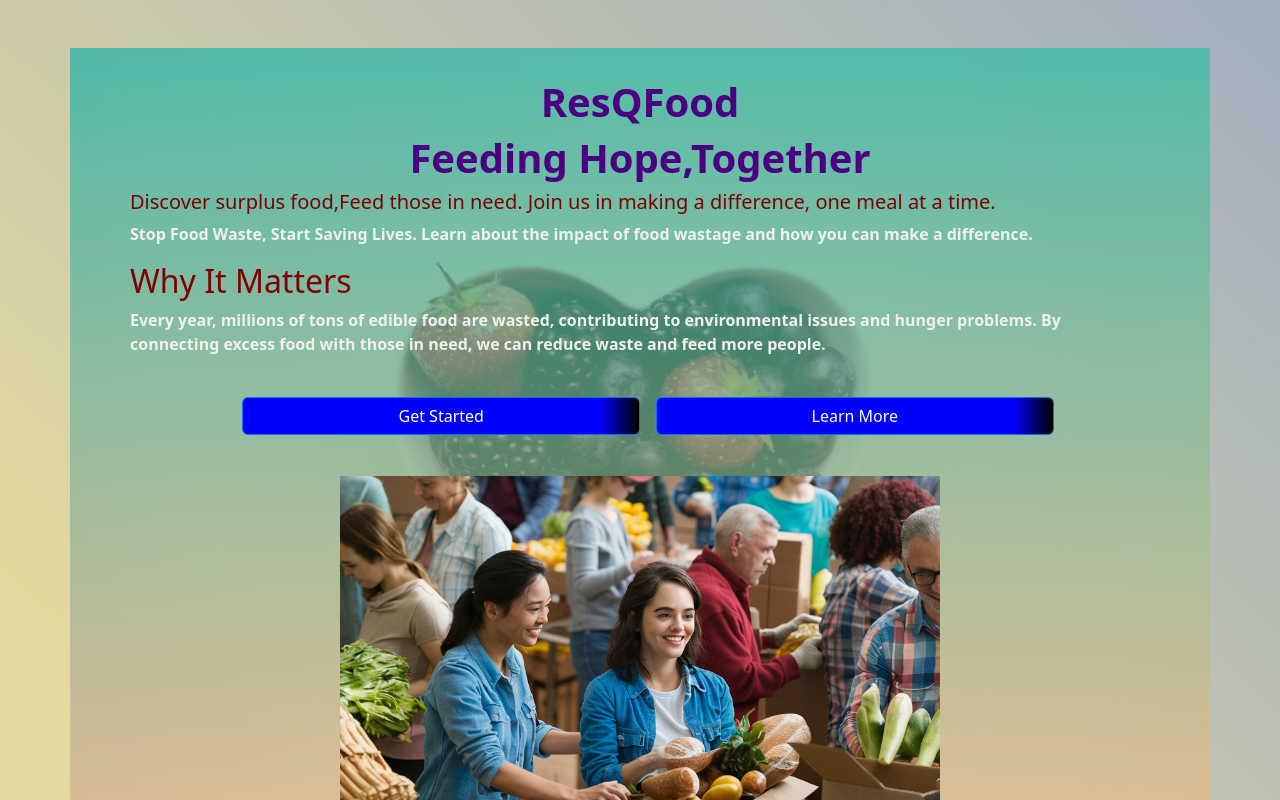
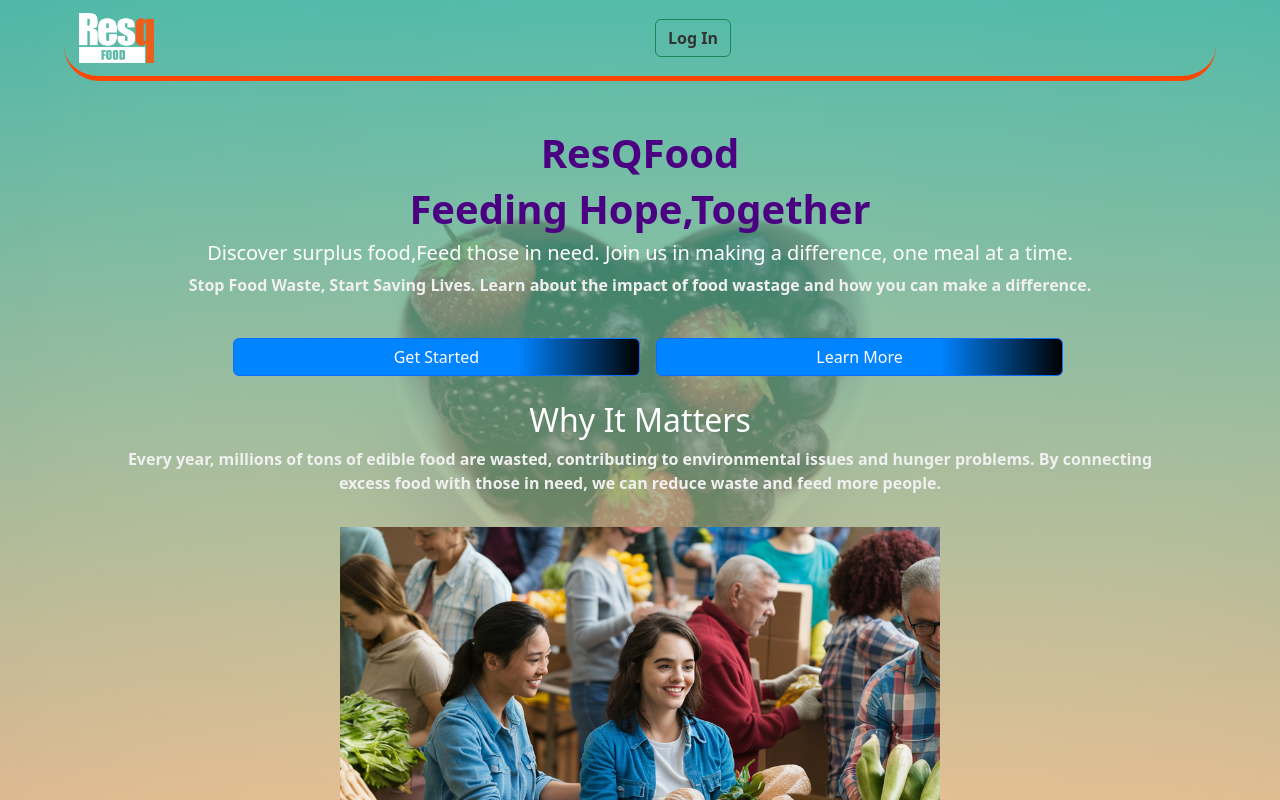
Before and after one commit to A-john13/resqfood-firebase, a React (Vite) app: page / in a window 1280 px wide. Shown: the top 800 px of the page. Built offline with nearby package versions, Linux system fonts and the light colour scheme; no server answers; the database is empty.

Commit message:
forms district .....

```diff
--- a/src/App.css
+++ b/src/App.css
@@ -22,31 +22,11 @@
   border-radius: 35px;
 border-bottom: 5px orangered solid !important;
 }
-.navbar-nav a{
+.navBarComponent .navbar-nav a{
   color: #333333;
   font-weight: 600;
 }
-.navbar-nav a:hover{
+.navBarComponent .navbar-nav a:hover{
   color: #ffffff;
   font-size: larger;
 }
-.navbar img:hover{
-  position: absolute;
-  top: 0;
-  left: 0;
-  width: 100%;
-  height: 100%;
-  background-image: url('/HoverImage.png');
-  background-size: cover;
-  opacity: 0;
-  transition: opacity 0.3s ease-in-out;
-}
-.img:hover  {
-  opacity: 1;
-}
-
-.logo-image {
-  height: 50px;
-  width: 90px;
-  padding-left: 15px;
-}
--- a/src/App.jsx
+++ b/src/App.jsx
@@ -34,7 +34,7 @@ function App() {
 
 
         <Route path="/1" element={ <AutomaticMatching/> }/>
-        <Route path="/deny1" element={ <Deny1/> }/>
+        <Route path="/deny" element={ <Deny1/> }/>
         <Route path='/user/role/adminDash/posibleMatches' element={ <AdminInterface/>}/>
         <Route path="/w" element={ <Reports2/> }/>
         <Route path="/r" element={ <Reports/> }/>
@@ -47,7 +47,7 @@ function App() {
         <Route path="/user/donate" element={ <DonationForn/> }/>
         <Route path="/user/request" element={ <ReqForm/> }/>
         <Route path="/user/signup/initialForm" element={ <RegisterPersonal/> }/>
-        <Route path="/user/orgForm" element={ <OrgModal/> }/>
+        <Route path="/user/signup/orgForm" element={ <OrgModal/> }/>
 
 
 
--- a/src/Components/Pages/CSS/LandingPage.css
+++ b/src/Components/Pages/CSS/LandingPage.css
@@ -11,11 +11,14 @@
   font-weight: bolder;
 }
 .subheadings{
-  color: maroon;
+  color: #fff;
 }
 .landing-page {
-    padding: 30px;
-    place-content: center;
+    place-content: center !important;
+    display: flex;
+    flex-direction: column;
+    justify-content: center;
+    align-items: center;
     background-image: linear-gradient(to bottom, rgba(23, 163, 144, 0.7), rgba(230, 170, 114, 0.7)), url('/donation0.png');    object-fit: cover;
     background-repeat: no-repeat;
     background-attachment: fixed;
@@ -36,12 +39,12 @@
     transition: 0.4s;
     scale: 1.09;
     font-weight: bolder;
-    background: linear-gradient(to right, blue,black 60%) !important;
+    background: linear-gradient(to right, rgb(0, 174, 255),black 80%) !important;
   }
   .landing-page svg{
     color: black;
   }
   .getStarted{
-    background: linear-gradient(to right, blue 90%,black ) !important;
+    background: linear-gradient(to right, rgb(0, 132, 255) 70%,black ) !important;
 
   }
--- a/src/Components/Pages/DonationForn.jsx
+++ b/src/Components/Pages/DonationForn.jsx
@@ -25,6 +25,11 @@ const DonationForn = () => {
     createdAt: time,
     status: 0,
   });
+  const districts = [
+    'Thiruvananthapuram', 'Kollam', 'Pathanamthitta', 'Alappuzha', 'Kottayam',
+    'Idukki', 'Ernakulam', 'Thrissur', 'Palakkad', 'Malappuram', 'Kozhikode',
+    'Wayanad', 'Kannur', 'Kasaragod'
+  ];
 
   const handleChange = (event) => {
     const { name, value } = event.target;
@@ -42,13 +47,15 @@ const DonationForn = () => {
       return;
     }
 
-  // Check if all required fields have values
   const requiredFields = ["mealType", "Donation_Address", "district", "qtyDonating", "dateDonating", "ExpirationTime"];
   const hasEmptyRequiredFields = requiredFields.some(field => !formData[field]);
 
   if (hasEmptyRequiredFields) {
     alert("Please fill in all required fields.");
     return;
+  } else if (formData.district===''){
+    event.preventDefault();
+    event.stopPropagation();
   }
 
     try {
@@ -112,16 +119,19 @@ const DonationForn = () => {
             <Col md className="m-0">
               <Form.Group className="mb-4">
                 <FloatingLabel label="District">
-                  <Form.Control
-                    onChange={handleChange}
-                    type="text"
-                    name="district"
-                    placeholder="District"
-                    required
-                  />
-                  <Form.Control.Feedback type="invalid">
-                    Provide a valid District name
-                  </Form.Control.Feedback>
+                <Form.Control
+                  as="select"
+                  name="district"
+                  value={formData.district}
+                  onChange={handleChange}
+                  required
+                  placeholder="Enter district"
+                > <option value=''>Select District</option>
+                {districts.map((district) => (
+                  <option key={district} value={district}>{district}</option>
+                ))}
+               <Form.Control.Feedback type="invalid">Please select a district </Form.Control.Feedback>
+               </Form.Control>
                 </FloatingLabel>
               </Form.Group>
             </Col>
--- a/src/Components/Pages/LandingPage.jsx
+++ b/src/Components/Pages/LandingPage.jsx
@@ -1,63 +1,90 @@
-import React from 'react';
-import { Container, Row, Col, Carousel,Button } from 'react-bootstrap';
-import { FaChevronLeft, FaChevronRight } from 'react-icons/fa';
-import { useNavigate } from 'react-router-dom';
-import { LandingCarousel } from '../Reusable/Carousel';
-import './CSS/LandingPage.css'
+import React from "react";
+import { Container, Row, Col, Carousel, Button } from "react-bootstrap";
+import { FaChevronLeft, FaChevronRight } from "react-icons/fa";
+import { useNavigate } from "react-router-dom";
+import { LandingCarousel } from "../Reusable/Carousel";
+import NavBar from "../Reusable/Nav";
+import "./CSS/LandingPage.css";
 const LandingPage = () => {
-
   const nav = useNavigate();
 
   return (
-    <Container className="m-5 px-5 landing-page">
-      <>
-
+    <Container fluid className="m-0 text-center landing-page">
+      <> <NavBar></NavBar>
       </>
-      <Container className='content'>
+      <Container className="m-0 p-5 content">
         <Row>
           <Col>
-          <h1 className='title'>ResQFood</h1>
+            <h1 className="title">ResQFood</h1>
+
             <h1 className="title">Feeding Hope,Together</h1>
-          <h5 className="subheadings">Discover surplus food,Feed those in need. Join us in making a difference, one meal at a time.</h5>
-          <p className="p">Stop Food Waste, Start Saving Lives.
-            Learn about the impact of food wastage and how you can make a difference.</p>
+            <h5 className="subheadings">
+              Discover surplus food,Feed those in need. Join us in making a
+              difference, one meal at a time.
+            </h5>
+            <p className="p">
+              Stop Food Waste, Start Saving Lives. Learn about the impact of
+              food wastage and how you can make a difference.
+            </p>
+
+        <Row className="butons">
+          <Button
+            className="mx-3 getStarted"
+            style={{ width: "40%" }}
+            onClick={() => nav("/login")}>
+            Get Started
+          </Button>
+
+          <Button
+            className="xm-3 getStarted"
+            style={{ width: "40%" }}
+            onClick={() => nav("/")}>
+            Learn More
+          </Button>
+        </Row>
+
           </Col>
         </Row>
         <Row>
           <Col>
             <h2 className="subheadings">Why It Matters</h2>
-          <p className="p">Every year, millions of tons of edible food are wasted, contributing to environmental issues and hunger problems. By connecting excess food with those in need, we can reduce waste and feed more people.</p>
+            <p className="p">
+              Every year, millions of tons of edible food are wasted,
+              contributing to environmental issues and hunger problems. By
+              connecting excess food with those in need, we can reduce waste and
+              feed more people.
+            </p>
           </Col>
         </Row>
-        <Row className='butons'>
 
-            <Button className="mx-3 getStarted" style={{width:"40%"}} onClick={ () => nav("/login")}>Get Started</Button>
-
-            <Button className="xm-3 getStarted" style={{width:"40%"}} onClick={ () => nav("/")}>Learn More</Button>
-
-        </Row>
-
-              <Container  className='d-flex  justify-content-center carousel'>
-      <Row >
+        <Container className="d-flex  justify-content-center carousel">
+          <Row>
             <Col>
-        <LandingCarousel/>
+              <LandingCarousel />
             </Col>
           </Row>
         </Container>
+
         <Row>
           <Col>
             <h2 className="subheadings">Our Mission</h2>
-          <p className="p">ResQFood aims to reduce food wastage by connecting donors with recipients through an easy-to-use platform. Together, we can make a difference, one meal at a time.</p>
+            <p className="p">
+              ResQFood aims to reduce food wastage by connecting donors with
+              recipients through an easy-to-use platform. Together, we can make
+              a difference, one meal at a time.
+            </p>
           </Col>
         </Row>
         <Row>
           <Col>
             <h2 className="subheadings">Get Involved</h2>
-          <p className="p">You can help by donating excess food from events like weddings and engagements. By notifying us early, we can ensure that no food goes to waste.</p>
+            <p className="p">
+              You can help by donating excess food from events like weddings and
+              engagements. By notifying us early, we can ensure that no food
+              goes to waste.
+            </p>
           </Col>
         </Row>
-
-
       </Container>
     </Container>
   );
--- a/src/Components/Pages/OrgModal.jsx
+++ b/src/Components/Pages/OrgModal.jsx
@@ -13,18 +13,26 @@ const OrgModal = () => {
   const [validated, setValidated] = useState(false);
   const [orgData,setOrgData] = useState(null);
 
+
+  const districts = [
+    'Thiruvananthapuram', 'Kollam', 'Pathanamthitta', 'Alappuzha', 'Kottayam',
+    'Idukki', 'Ernakulam', 'Thrissur', 'Palakkad', 'Malappuram', 'Kozhikode',
+    'Wayanad', 'Kannur', 'Kasaragod'
+  ];
+
   const [formData, setFormData] = useState({
     orgName: "",
     orgEmail: "",
     orgPhone: "",
     orgProof: null,
     orgAddress: "",
-    orgDistrict: "",
+    orgDistrict: null,
     orgPincode: "",
     representID: UID,
     orgRole: userRole,
-    createdAT:'',
   });
+
+
 
   const handleChange = (e) => {
     const { name, value  } = e.target;
@@ -50,13 +58,18 @@ const OrgModal = () => {
 
   const handleOrgSubmit = async (event) => {
     const form = event.currentTarget;
-    if (form.checkValidity() === false) {
+    event.preventDefault();
+    if (form.checkValidity() === false){
+      event.preventDefault();
+      event.stopPropagation();
+    }
+    else if (formData.orgDistrict===''){
       event.preventDefault();
       event.stopPropagation();
     }
     setValidated(true);
     try {
-      console.log("try");
+      console.log(formData);
       const id = await addOrgData(formData, formData.orgProof);
       event.preventDefault();
       return id;
@@ -162,13 +175,18 @@ const OrgModal = () => {
             <Form.Group className="py-3" controlId="orgDistrict">
               <FloatingLabel label="District where organisation situated">
                 <Form.Control
-                  type="text"
+                  as="select"
                   name="orgDistrict"
                   value={formData.orgDistrict}
                   onChange={handleChange}
                   required
                   placeholder="Enter district"
-                />
+                > <option value=''>Select District</option>
+                {districts.map((district) => (
+                  <option key={district} value={district}>{district}</option>
+                ))}
+                 <Form.Control.Feedback type="invalid">Please select a district </Form.Control.Feedback>
+                </Form.Control>
               </FloatingLabel>
             </Form.Group>
 
--- a/src/Components/Pages/SignIn.jsx
+++ b/src/Components/Pages/SignIn.jsx
@@ -115,7 +115,7 @@ const SignIn = () => {
               <Form.Control.Feedback type="invalid">Please enter a valid email</Form.Control.Feedback>
             </FloatingLabel>
             <FloatingLabel controlId="password" label="Password">
-            <Form.Control type={showPwd ? 'password' : 'text'} name="pwd" pattern='(?=.*[a-z]).{6,}' placeholder="Password" onChange={handleChange}
+            <Form.Control type={showPwd ?  'text' : 'password'} name="pwd" pattern='(?=.*[a-z]).{6,}' placeholder="Password" onChange={handleChange}
             required/>
              <Form.Control.Feedback type="invalid">Please enter a valid password</Form.Control.Feedback>
               <p className='showPWD' onClick={() => setShowPwd(!showPwd)}>Show {showPwd ? <FaEyeSlash style={{ height: '15px' }} /> : <FaEye />}</p>
--- a/src/Components/Reusable/Nav.jsx
+++ b/src/Components/Reusable/Nav.jsx
@@ -11,9 +11,9 @@ import { useFirebase } from "../../Config/firebase";
 const NavBar = () => {
 
     const firebase = useFirebase();
-    const {userRole} = useFirebase();
+    const {userRole,UID,user} = useFirebase();
     const nav=useNavigate();
-
+    const [showNotifications, setShowNotifications] = useState(false);
     const out =() =>{
       firebase.SignOut();
       nav('/');
@@ -24,16 +24,14 @@ const NavBar = () => {
           return (
             <>
               <Nav.Link as={Link} to="/user/donate">Make Donation</Nav.Link>
-              <Nav.Link onClick={Notifications.handleShow}>Notifications</Nav.Link>
-              <Nav.Link as={Link} to="/user/role/donprofile">Profile</Nav.Link>
+              <Nav.Link onClick={() => setShowNotifications(!showNotifications)}>Notifications</Nav.Link>              <Nav.Link as={Link} to="/user/role/donprofile">Profile</Nav.Link>
             </>
           );
         case "2":
           return (
             <>
               <Nav.Link as={Link} to="/user/request">Make Request</Nav.Link>
-              <Nav.Link onClick={Notifications.handleShow}>Notifications</Nav.Link>
-              <Nav.Link as={Link} to="/user/role/reciprofile">Profile</Nav.Link>
+              <Nav.Link onClick={() => setShowNotifications(!showNotifications)}>Notifications</Nav.Link>              <Nav.Link as={Link} to="/user/role/reciprofile">Profile</Nav.Link>
             </>
           );
         default:
@@ -42,8 +40,8 @@ const NavBar = () => {
     };
 
     return (
-      <div className="p-0 m-0 container-fluid navBarComponent" style={{width:'100dvw',placeContent:'center',alignSelf:'center',borderBottom:'crimson' ,border:'20px'}}>
-      <Navbar  expand="sm" style={{fontWeight:'500',}}>
+      <div className="p-0 m-0 container-fluid  navBarComponent" style={{width:'90dvw',placeContent:'start'}}>
+      <Navbar  expand="sm" style={{fontWeight:'500', }}>
         <Navbar.Brand as={Link} to="/home">
           <img
             src="/Logo.png"
@@ -61,14 +59,21 @@ const NavBar = () => {
 
           </Nav>
           <Nav>
+            { user && UID &&
             <Nav.Link className="d=flex justify-content-end align-item-end">
               <Button variant='outline-success' style={{fontWeight:'bold'}} onClick={out}> Logout </Button>
               </Nav.Link>
+          }
+          {!user &&
+            <Nav.Link className="d=flex justify-content-end align-item-end">
+              <Button variant='outline-success' as={Link}  to="/login" style={{fontWeight:'bold'}} > Log In </Button>
+              </Nav.Link>
+          }
           </Nav>
         </Navbar.Collapse>
       </Navbar>
-      <Notifications />
-      </div>
+      <Notifications show={showNotifications} handleClose={() => setShowNotifications(false)} />
+           </div>
     );
   };
 
--- a/src/Components/Reusable/NotificationsOffCanvas.jsx
+++ b/src/Components/Reusable/NotificationsOffCanvas.jsx
@@ -1,17 +1,15 @@
-import React, { useState, useEffect } from 'react';
-import Button from 'react-bootstrap/Button';
-import Offcanvas from 'react-bootstrap/Offcanvas';
-import Toast from 'react-bootstrap/Toast';
-import useFirebaseCRUD from '../../Config/firebaseCRUD';
-import { useFirebase } from '../../Config/firebase';
+import React, { useState, useEffect } from "react";
+import Button from "react-bootstrap/Button";
+import Offcanvas from "react-bootstrap/Offcanvas";
+import Toast from "react-bootstrap/Toast";
+import useFirebaseCRUD from "../../Config/firebaseCRUD";
+import { useFirebase } from "../../Config/firebase";
 
-const Notifications = () => {
+const Notifications = ({ show, handleClose }) => {
   const { UID, userRole } = useFirebase();
   const { getNotifications } = useFirebaseCRUD();
-  const [show, setShow] = useState(false);
   const [notifications, setNotifications] = useState([]);
 
-  Notifications.handleShow = () => setShow(!show);
   useEffect(() => {
     const fetchNotifications = async () => {
       const notifications = await getNotifications(UID);
@@ -22,8 +20,6 @@ const Notifications = () => {
   }, [UID]);
 
 
-  const handleClose = () => setShow(false);
-
   return (
     <Offcanvas show={show} onHide={handleClose}>
       <Offcanvas.Header closeButton>
@@ -31,12 +27,18 @@ const Notifications = () => {
       </Offcanvas.Header>
       <Offcanvas.Body>
         {notifications.map((notification, index) => (
-          <Toast className='mt-1' key={index} onClose={handleClose} style={{ background: notification.status === 0 ? 'black' : 'grey' }}>
+          <Toast
+            className="mt-1"
+            key={index}
+            onClose={handleClose}
+            style={{
+              background: notification.status === 0 ? "orangered" : "grey",
+            }}>
             <Toast.Header>
               <strong className="me-auto">{notification.message}</strong>
             </Toast.Header>
             <Toast.Body>
-            {notification.status === 0 ? 'Unread' : 'Read'}
+              {notification.status === 0 ? "Unread" : null}
             </Toast.Body>
           </Toast>
         ))}
--- a/src/Config/firebaseCRUD.jsx
+++ b/src/Config/firebaseCRUD.jsx
@@ -16,13 +16,13 @@ const useFirebaseCRUD = () => {
     const storage = getStorage(firebaseApp);
 
     // useData
-    const addUserData = async (data,proof) => {
+    const addUserData = async (data,proof,latitud,longitud) => {
       try {
         // upload image
         const storageRef = ref(storage, `proofs/${proof.name}-${Date.now()}`);
         await uploadBytes(storageRef, proof);
         const downloadURL = await getDownloadURL(storageRef);
-        const userData = { ...data, proof: downloadURL };
+        const userData = { ...data, proof: downloadURL,latitude:latitud,longitude:longitud, };
         await setDoc(doc(db, 'USERS', UID), { name: data.firstName }, { merge: true });
         const docRef = await addDoc(collection(db, `USER_DATA`), userData);
         return docRef.id;
@@ -40,7 +40,7 @@ const useFirebaseCRUD = () => {
                 const storageRef = ref(storage, `proofs/${OrgProof.name}-${Date.now()}`);
                 await uploadBytes(storageRef, data.orgProof);
                 const downloadURL = await getDownloadURL(storageRef);
-                data = { ...data, orgProof: downloadURL };
+                data = { ...data, orgProof: downloadURL,createdAt:serverTimestamp() };
             }
 
             const docRef = await addDoc(collection(db,`Org_DATA`), data);
```
Also changed, not shown: src/Components/Pages/RegisterPersonal.jsx (+24 -8 lines), src/Components/Pages/ReqForm.jsx (+25 -23 lines). Lines whose indentation alone changed are shown as unchanged.
